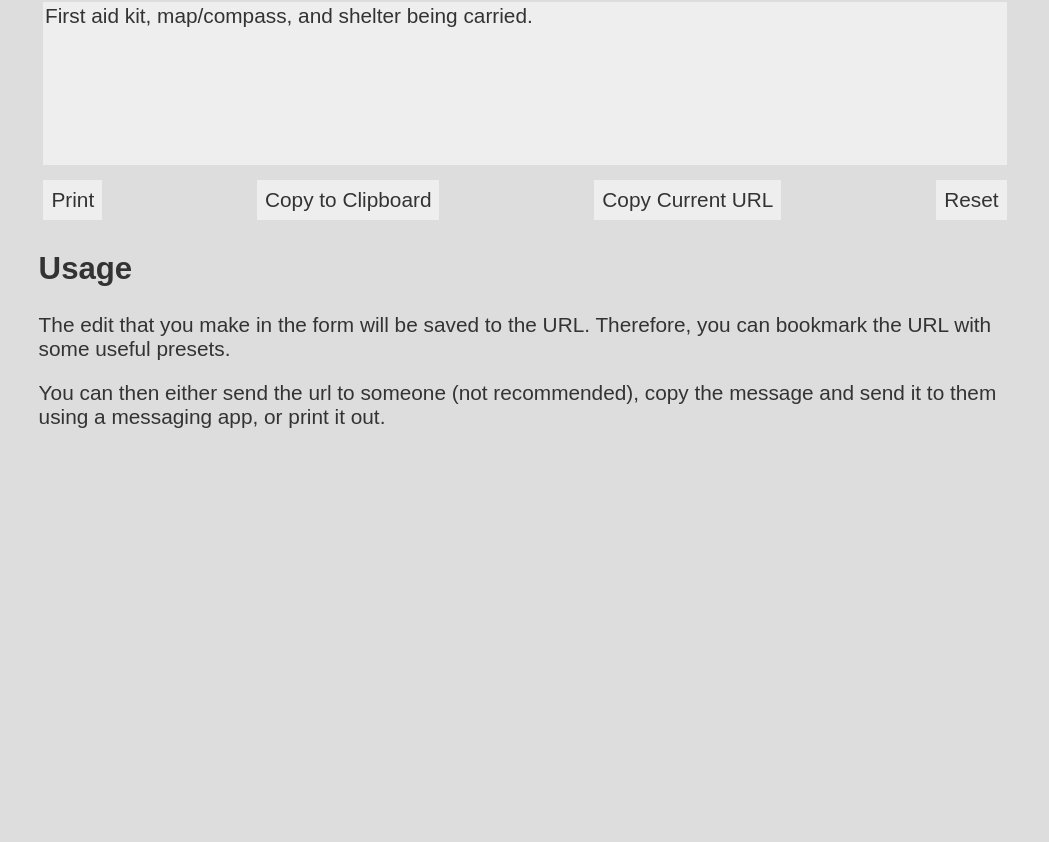
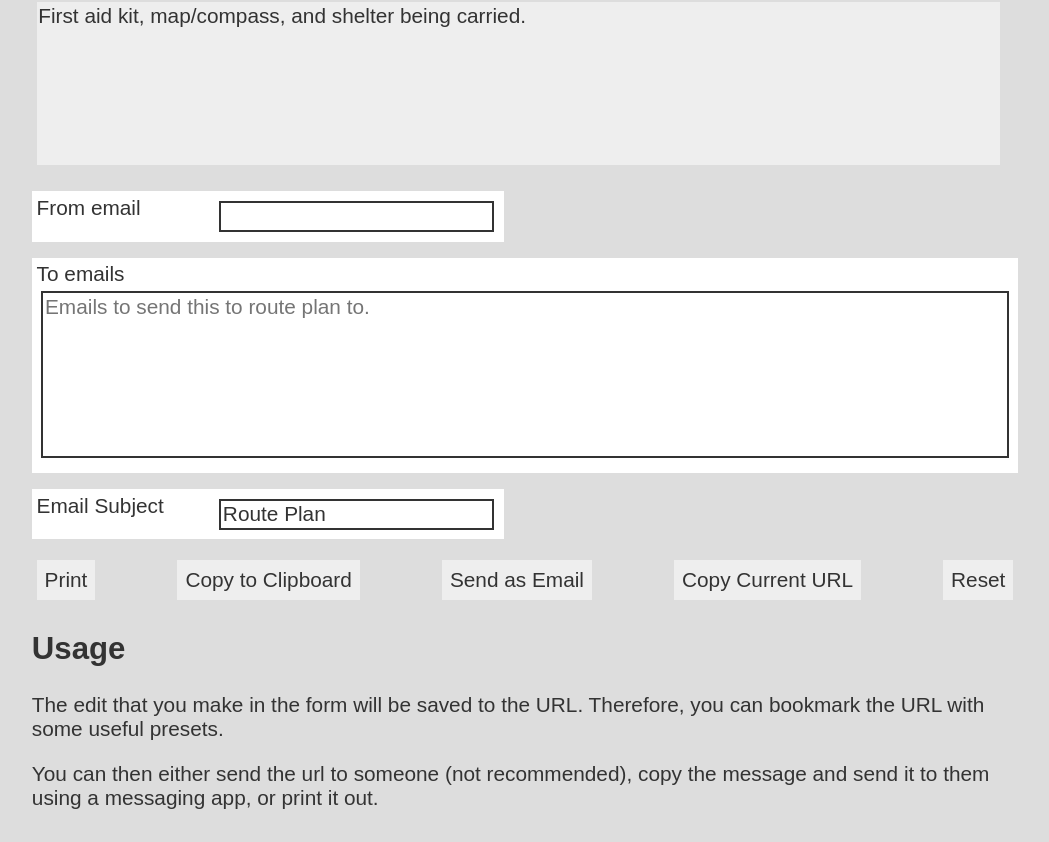
Before and after one commit to MaxAFriedrich/my-outdoor-plan, a Vue app: page / in a window 1280 px wide. Shown: the part 1188-2030 px from the top of the page, without its empty margins (115-1164 px from the left). Before the commit the page ends 1649 px from the top, so only its background shows below. Built offline with nearby package versions, Linux system fonts and the light colour scheme; the HTML template or start-up script is replaced by a standard one.

Commit message:
add email functionality and imporve output

```diff
--- a/src/App.vue
+++ b/src/App.vue
@@ -9,6 +9,7 @@ type Field = {
   value: string,
   displayType: string,
   placeholder?: string,
+  isInternal?: boolean
 }
 
 const fields: Ref<Array<Field>> = ref([
@@ -58,6 +59,28 @@ const fields: Ref<Array<Field>> = ref([
     value: 'First aid kit, map/compass, and shelter being carried.',
     displayType: 'textarea'
   },
+  {
+    id: 'fromEmail',
+    friendlyName: 'From email',
+    value: '',
+    displayType: 'email',
+    isInternal: true
+  },
+  {
+    id: 'toEmails',
+    friendlyName: 'To emails',
+    value: '',
+    displayType: 'textarea',
+    placeholder: 'Emails to send this to route plan to.',
+    isInternal: true
+  },
+  {
+    id: 'subject',
+    friendlyName: 'Email Subject',
+    value: 'Route Plan',
+    displayType: 'text',
+    isInternal: true
+  }
 ]);
 
 fields.value.forEach(field => {
@@ -75,7 +98,18 @@ watch(fields, () => {
 
 
 function generateText() {
-  return fields.value.map(field => `${field.friendlyName}: ${field.value}`).join('\n');
+  const start = "Hi,\n\nI am going on a walk and I would like you to have this information in case I don't return by the deadline.\n\nI will send you a message once I am back to let you know that I am safe.\n\n";
+  const end = "\n\n";
+  return start + fields.value.filter(
+      field => !field.isInternal
+  ).map(
+      (field) => {
+        if (field.id === 'eta' || field.id === 'deadline') {
+          return `${field.friendlyName}: ${new Date(field.value).toLocaleString()}`
+        }
+        return `${field.friendlyName}: ${field.value}`
+      }
+  ).join('\n') + end;
 }
 
 function reset() {
@@ -95,9 +129,19 @@ function print() {
 }
 
 function copy() {
-  let text = generateText();
+  const text = generateText();
   navigator.clipboard.writeText(text);
   notify("Copied to clipboard");
+}
+
+function getField(id: string) {
+  return fields.value.find(field => field.id === id);
+}
+
+function sendEmail() {
+  const text = encodeURIComponent(generateText());
+  const url = `mailto:${getField('fromEmail')?.value}?bcc=${getField('toEmails')?.value}&subject=${getField('subject')?.value}&body=${text}`;
+  window.open(url);
 }
 
 function getUrl() {
@@ -125,7 +169,7 @@ function isShort(field: Field) {
   <p>A quick way to create a note to leave with someone you trust for them to give to emergency services when something
     goes wrong in the outdoors.</p>
   <div class="form">
-    <div v-for="field in fields" :key="field.id" :class="{property: isShort(field)}">
+    <div v-for="field in fields" :key="field.id" :class="{property: isShort(field), internal: field.isInternal}">
       <label :for="field.id">{{ field.friendlyName }}</label>
       <input v-if="isShort(field)" :type="field.displayType" :id="field.id" v-model="field.value"
              :placeholder="field.placeholder">
@@ -135,6 +179,7 @@ function isShort(field: Field) {
   <div class="tools">
     <button @click="print">Print</button>
     <button @click="copy">Copy to Clipboard</button>
+    <button @click="sendEmail">Send as Email</button>
     <button @click="getUrl">Copy Current URL</button>
     <button @click="reset">Reset</button>
   </div>
--- a/src/assets/main.css
+++ b/src/assets/main.css
@@ -74,7 +74,7 @@ input {
     max-width: 40ch;
 }
 
-.form{
+.form {
     display: flex;
     flex-direction: column;
 }
@@ -92,6 +92,16 @@ input {
     left: 0;
 }
 
+.internal {
+    background: var(--bg-highlight);
+    padding: 0.3rem;
+}
+
+.internal input, .internal textarea {
+    background: inherit;
+    border: var(--color) 2px solid;
+}
+
 
 @media (max-width: 600px) {
     .property {
```
